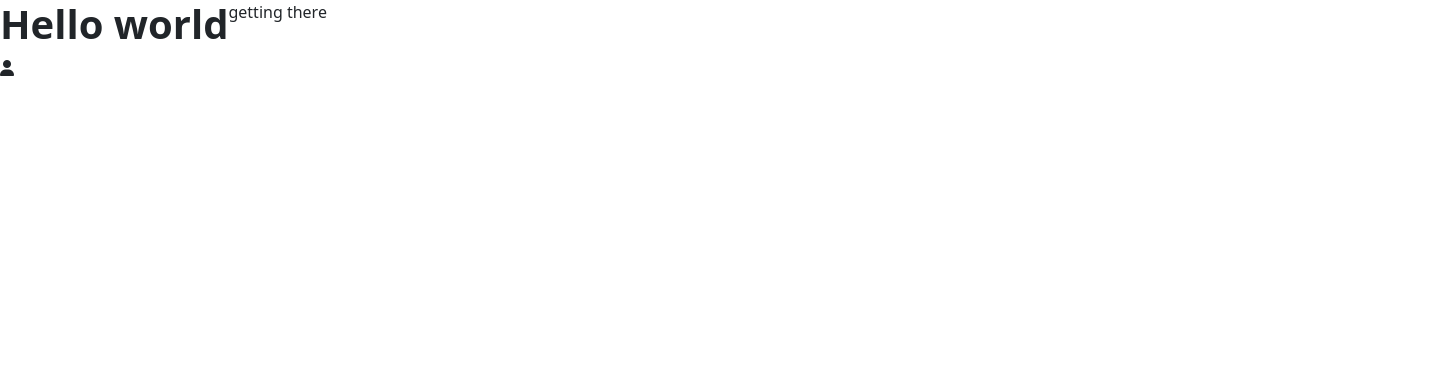
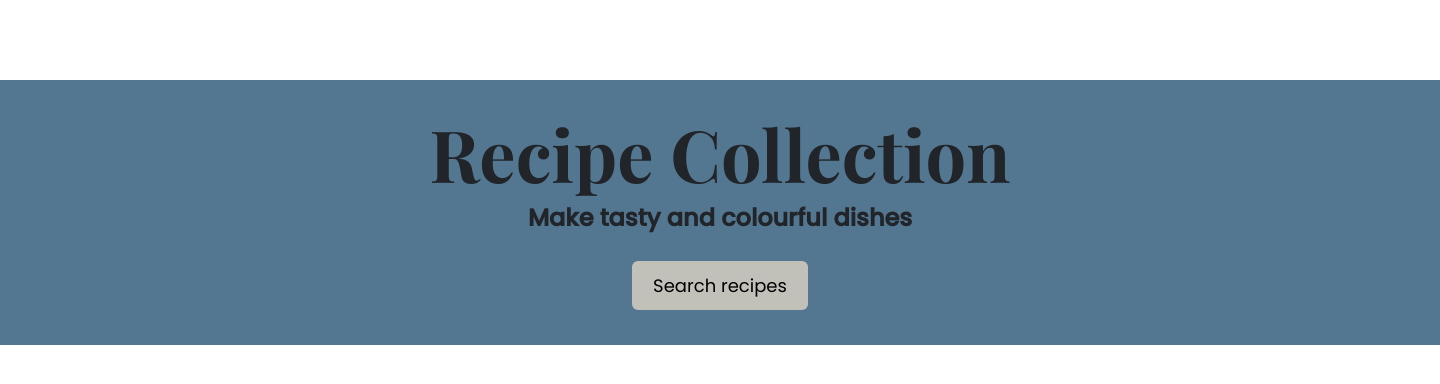
Before and after one commit to Mellijo/React-project, a plain HTML site: page index.html in a window 1280 px wide. Shown: the whole page, 1440 px wide, since content can reach past the window. Drawn offline with nearby package versions, Linux system fonts and the light colour scheme.

Commit message:
hero added

```diff
--- a/index.html
+++ b/index.html
@@ -28,11 +28,11 @@
 
     <title>Document</title>
   </head>
-  <body>
-    <div class="d-flex">
-      <h1>Hello world</h1>
-      <p>getting there</p>
+  <div class="hero">
+    <h1>Recipe Collection</h1>
+    <h2>Make tasty and colourful dishes</h2>
+    <button class="btn">
+      <a href="#"> Search recipes</a></button>
     </div>
-    <i class="fa-solid fa-user"></i>
   </body>
 </html>
--- a/src/styles.css
+++ b/src/styles.css
@@ -3,4 +3,39 @@ font-family: 'Poppins', sans-serif; */
 
 h1 {
   font-weight: bold;
+  font-family: "Playfair Display", serif;
+  font-size: 72px;
 }
+
+h2 {
+  font-weight: bold;
+  font-family: "Poppins", sans-serif;
+  font-size: 24px;
+}
+body {
+  text-align: center;
+}
+.hero {
+  background-color: #537791;
+  width: 1440px;
+  height: 265px;
+  margin-top: 80px;
+  padding-top: 30px;
+}
+
+.btn {
+  background-color: #c1c0b9;
+  font-family: "Poppins", sans-serif;
+  font-size: 18px;
+  margin-top: 20px;
+  padding: 10px 20px;
+  text-decoration: none;
+}
+
+a {
+  text-decoration: none;
+  color: black;
+}
+a:hover {
+  color: black;
+}
```
Also changed, not shown: images/IMG_8702.jpg (added), 1 other file.
